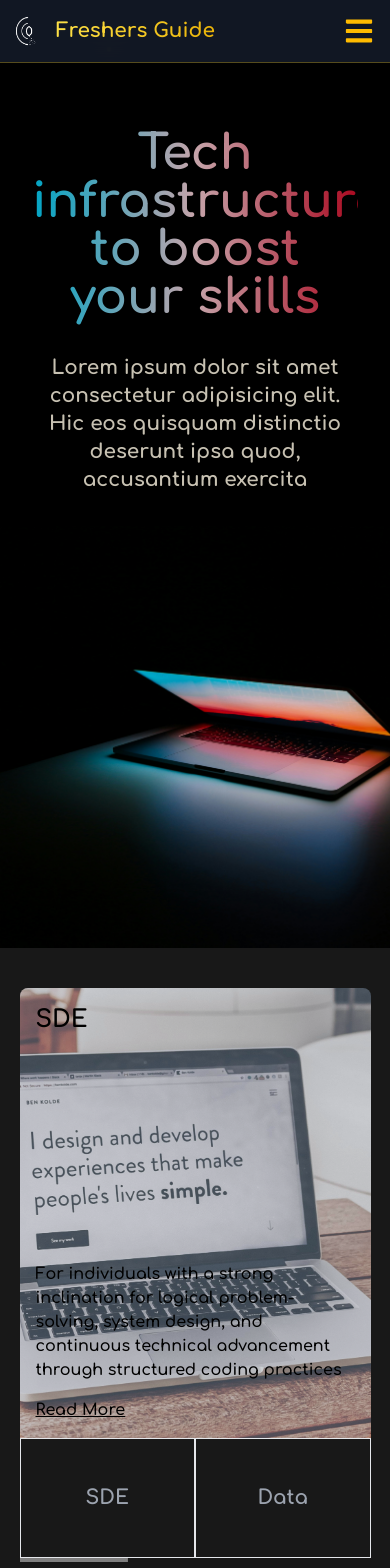
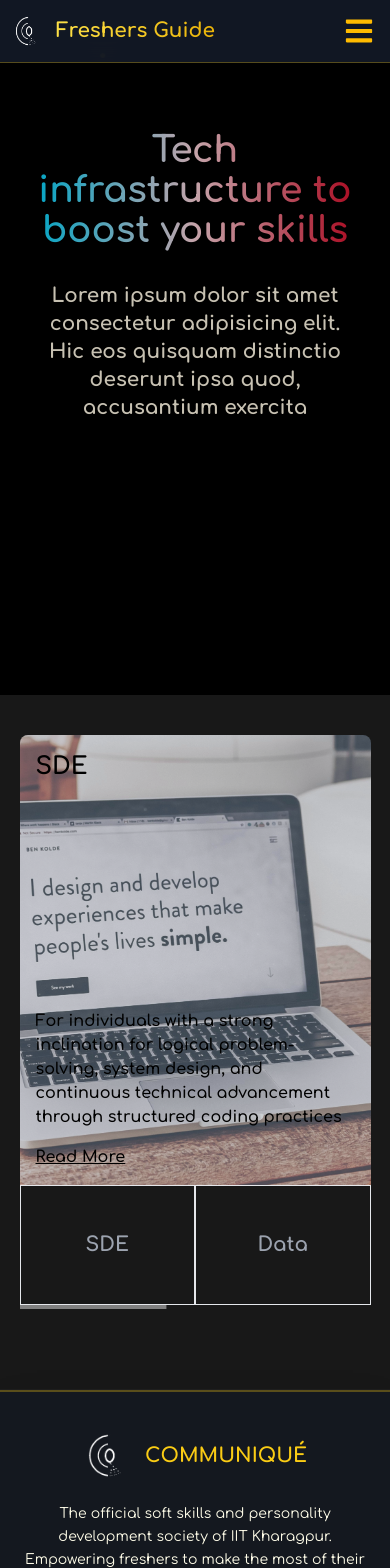
Before and after one commit to CQ-ETech/Freshers-Guide, a Next.js app: page /profiles/tech in a window 390 px wide. Shown: the top 1568 px of the page. Built offline with nearby package versions, Linux system fonts and the light colour scheme.

Commit message:
made the tech page responsive

```diff
--- a/src/app/profiles/carousel.tsx
+++ b/src/app/profiles/carousel.tsx
@@ -169,8 +169,14 @@ const Carousel = ({ data }: CarouselProps) => {
           ))}
         </div>
         <svg height='4px' width='65vw' className='w-[90vw] md:w-[65vw]'>
+          {(() => {
+            const svgWidth = typeof window !== 'undefined' ? (window.innerWidth < 768 ? window.innerWidth * 0.9 : window.innerWidth * 0.65) : 0;
+            const startX = svgWidth * topId / data.length;
+            const endX = svgWidth * (topId + 1) / data.length;
+            const d = `M ${startX} 2 L ${endX} 2`;
+            return (
               <motion.path
-            d={`M ${window.innerWidth * 0.65 * topId / data.length} 2 L ${window.innerWidth * 0.65 * (topId + 1) / data.length} 2`}
+                d={d}
                 strokeWidth='8'
                 fill='none'
                 stroke={ data[topId].strokeColor }
@@ -178,6 +184,8 @@ const Carousel = ({ data }: CarouselProps) => {
                 animate={ isClicked ? { pathLength: 1 } : { pathLength: [0, 1] }}
                 transition={ isClicked ? { duration: 1 } : { duration: 7, repeat: Infinity, ease: 'linear' }}
               />
+            );
+          })()}
         </svg>
       </div>
     </div>
--- a/src/app/profiles/tech/page.tsx
+++ b/src/app/profiles/tech/page.tsx
@@ -1,81 +1,99 @@
-'use client';
+"use client";
 
-import { motion } from 'framer-motion';
+import { motion } from "framer-motion";
 import Image from "next/image";
 import LaptopImage from "./assets/ales-nesetril-Im7lZjxeLhg-unsplash-edited.jpg";
-import Simple from './assets/ben-kolde-bs2Ba7t69mM-unsplash-edited.jpg';
-import WallE from './assets/ray-rui-SyzQ5aByJnE-unsplash.jpg';
-import dynamic from 'next/dynamic';
+import Simple from "./assets/ben-kolde-bs2Ba7t69mM-unsplash-edited.jpg";
+import WallE from "./assets/ray-rui-SyzQ5aByJnE-unsplash.jpg";
+import dynamic from "next/dynamic";
 
-const Carousel = dynamic(() => import('../carousel'), { ssr: false });
+const Carousel = dynamic(() => import("../carousel"), { ssr: false });
 
 const data = [
   {
-    name: 'SDE',
-    description: 'For individuals with a strong inclination for logical problem-solving, system design, and continuous technical advancement through structured coding practices',
+    name: "SDE",
+    description:
+      "For individuals with a strong inclination for logical problem-solving, system design, and continuous technical advancement through structured coding practices",
     image: Simple,
-    bgColor: 'bg-gray-400',
-    bottomGradient: 'bg-gradient-to-t from-gray-500 via-gray-400 to gray-300',
-    textCol: 'text-white-700',
-    navCol: 'text-gray-400',
-    strokeColor: 'gray',
-    href: '/profiles/tech/sde',
-    id: 0
+    bgColor: "bg-gray-400",
+    bottomGradient: "bg-gradient-to-t from-gray-500 via-gray-400 to gray-300",
+    textCol: "text-white-700",
+    navCol: "text-gray-400",
+    strokeColor: "gray",
+    href: "/profiles/tech/sde",
+    id: 0,
   },
   {
-    name: 'Data',
-    description: 'For individuals with a deep interest in AI and data science, equipped with strong analytical skills and a drive to leverage statistical and computational methods for intelligent system development.',
+    name: "Data",
+    description:
+      "For individuals with a deep interest in AI and data science, equipped with strong analytical skills and a drive to leverage statistical and computational methods for intelligent system development.",
     image: WallE,
-    bgColor: 'bg-orange-400',
-    bottomGradient: 'bg-gradient-to-t from-orange-500 via-orange-400 to orange-300',
-    textCol: 'text-gray-100',
-    navCol: 'text-gray-400',
-    strokeColor: 'gray',
-    href: '/profiles/tech/data',
-    id: 1
+    bgColor: "bg-orange-400",
+    bottomGradient:
+      "bg-gradient-to-t from-orange-500 via-orange-400 to orange-300",
+    textCol: "text-gray-100",
+    navCol: "text-gray-400",
+    strokeColor: "gray",
+    href: "/profiles/tech/data",
+    id: 1,
   },
 ];
 
 const Tech = () => {
   return (
-    <div className='mb-[-20px]'>
-      <section className="bg-black hero mt-[-50px] pt-5 min-h-screen w-full flex flex-col md:flex-row justify-between relative">
-        <div className={`hero-text mt-12 md:mt-20 w-full md:w-[60%] min-h-fit md:min-h-screen overflow-hidden px-8 md:pl-[12vw]`}>
+    <div className="mb-[-20px]">
+      <section className="bg-black hero mt-[-50px] pt-5 w-full flex flex-col first-break:flex-row justify-between relative min-h-[75vh] second-break:min-h-[75vh]">
+        <div
+          className={`hero-text mt-12 first-break:mt-20 w-full first-break:w-[70%] second-break:w-full min-h-fit first-break:min-h-screen overflow-hidden px-8 first-break:px-24 second-break:px-12`}
+        >
           <motion.h1
-            className="text-5xl sm:text-6xl md:text-7xl font-bold bg-gradient-to-r from-[#00a5c5] via-[#c5a4aa] to-[#aa0920] bg-clip-text text-transparent pb-8 md:pb-[5rem] text-center md:text-left"
+            className="text-4xl sm:text-6xl first-break:text-7xl font-bold bg-gradient-to-r from-[#00a5c5] via-[#c5a4aa] to-[#aa0920] bg-clip-text text-transparent pb-8 first-break:pb-[5rem] text-center first-break:text-left second-break:text-center"
             initial={{ x: -50, opacity: 0 }}
             animate={{ x: 0, opacity: 1 }}
             viewport={{ once: true }}
             transition={{ duration: 0.75 }}
           >
-            Tech<br /> infrastructure<br /> to boost<br /> your skills
+            Tech {" "}
+            <br className="hidden first-break:block" />
+            infrastructure
+            <br className="hidden first-break:block" /> to boost
+            <br className="hidden first-break:block" /> your
+            skills
           </motion.h1>
 
           <motion.h4
-            className="text-xl sm:text-2xl font-bold text-[#c7c1b2] text-center md:text-left"
+            className="text-xl sm:text-2xl font-bold text-[#c7c1b2] text-center first-break:text-left"
             initial={{ x: -50, opacity: 0 }}
             animate={{ x: 0, opacity: 1 }}
             viewport={{ once: true }}
             transition={{ duration: 0.75, delay: 0.25 }}
           >
-            Lorem ipsum dolor sit amet consectetur adipisicing elit. Hic eos quisquam distinctio deserunt ipsa quod, accusantium exercita
+            Lorem ipsum dolor sit amet consectetur adipisicing elit. Hic eos
+            quisquam distinctio deserunt ipsa quod, accusantium exercita
           </motion.h4>
         </div>
 
         <motion.div
-          className={`w-full md:w-[40%] h-[50vh] md:h-screen mt-8 md:mt-0`}
+          className="hidden first-break:flex w-full first-break:w-[40%] max-h-screen items-center justify-center mt-8 first-break:mt-0 px-4 first-break:px-0"
           initial={{ x: 50, opacity: 0, rotateX: 45 }}
           animate={{ x: 0, opacity: 1, rotateX: 0 }}
           viewport={{ once: true }}
           transition={{ duration: 1.2 }}
         >
-          <Image src={LaptopImage} alt={`hero image`} className="w-full h-full md:min-h-screen object-cover" />
+          <div className="w-[90%] first-break:w-full ml-auto">
+            <Image
+              src={LaptopImage}
+              alt="hero image"
+              className="w-full h-auto object-contain"
+              priority
+            />
+          </div>
         </motion.div>
       </section>
 
       <Carousel data={data} />
     </div>
-   );
-}
+  );
+};
 
 export default Tech;
--- a/tailwind.config.ts
+++ b/tailwind.config.ts
@@ -18,6 +18,10 @@ const config: Config = {
           to: { opacity: '1', transform: 'translateY(0)' },
         },
       },
+      screens: {
+        'first-break': '1200px',
+        'second-break': '600px',
+      }
     },
   },
   plugins: [],
```
Lines whose indentation alone changed are shown as unchanged.
